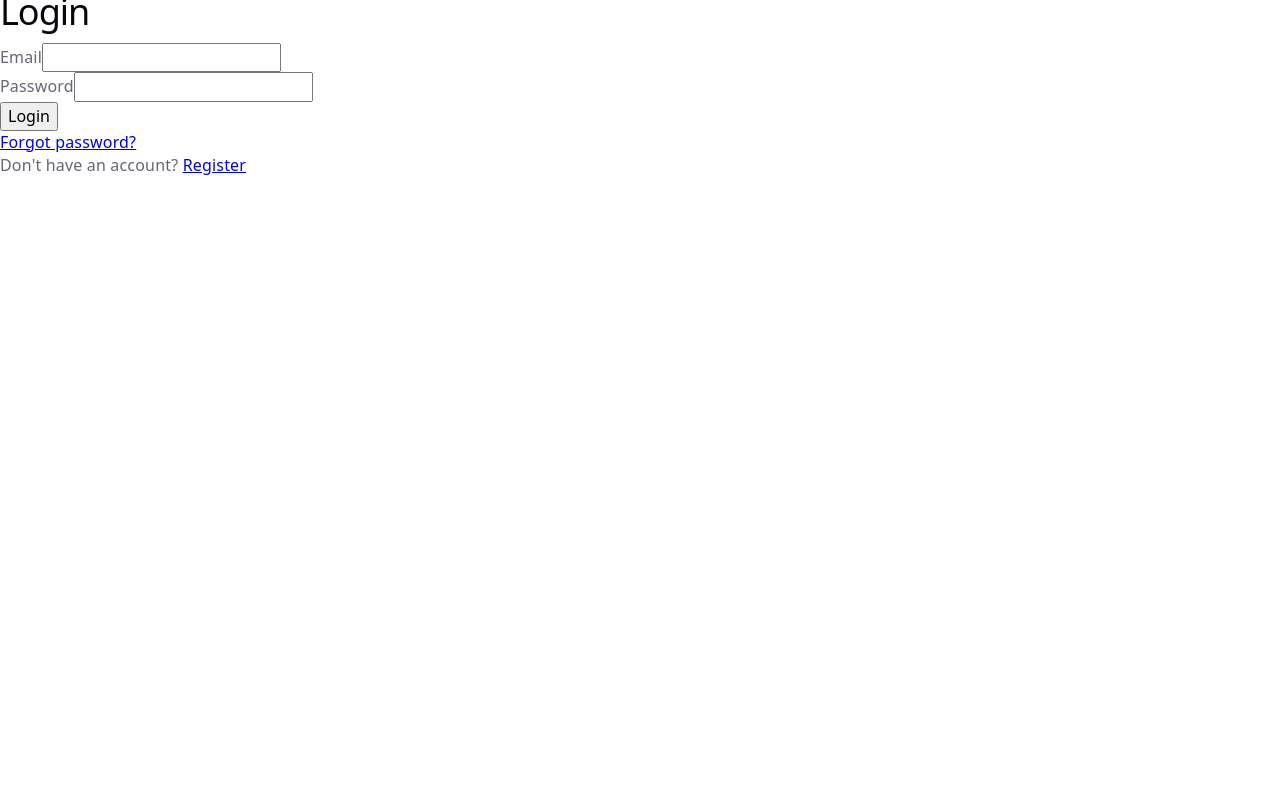
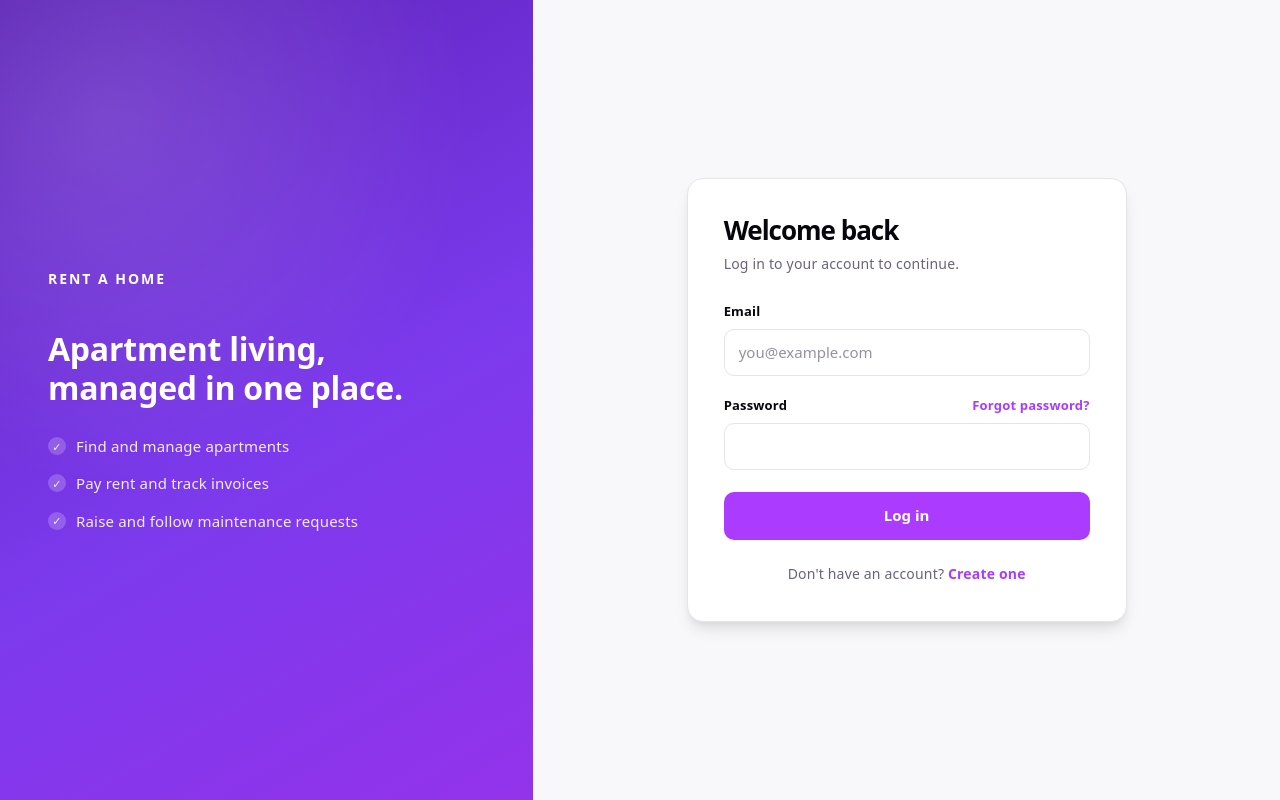
Before and after one commit to Andreaedx/apartment-management-frontend, a React (Vite) app: page /login in a window 1280 px wide. Built offline with nearby package versions, Linux system fonts and the light colour scheme.

Commit message:
feat: styled login and register pages with shared auth layout

```diff
--- /dev/null
+++ b/src/components/layout/AuthLayout.jsx
@@ -0,0 +1,36 @@
+// Shared two-column layout for the authentication pages
+const AuthLayout = ({ title, subtitle, children }) => {
+  return (
+    <div className="auth-layout">
+      <aside className="auth-brand">
+        <div className="auth-brand-inner">
+          <span className="auth-brand-logo">RENT A HOME</span>
+
+          <h2 className="auth-brand-heading">
+            Apartment living, managed in one place.
+          </h2>
+
+          <ul className="auth-brand-points">
+            <li>Find and manage apartments</li>
+            <li>Pay rent and track invoices</li>
+            <li>Raise and follow maintenance requests</li>
+          </ul>
+        </div>
+      </aside>
+
+      <main className="auth-main">
+        <div className="auth-card">
+          <header className="auth-card-header">
+            <h1>{title}</h1>
+
+            {subtitle && <p>{subtitle}</p>}
+          </header>
+
+          {children}
+        </div>
+      </main>
+    </div>
+  );
+};
+
+export default AuthLayout;
--- a/src/index.css
+++ b/src/index.css
@@ -12,6 +12,7 @@
   --accent: #aa3bff;
   --accent-bg: rgba(170, 59, 255, 0.1);
   --accent-border: rgba(170, 59, 255, 0.5);
+  --on-accent: #fff;
 
   --social-bg: rgba(244, 243, 236, 0.5);
 
@@ -55,6 +56,7 @@
     --accent: #c084fc;
     --accent-bg: rgba(192, 132, 252, 0.15);
     --accent-border: rgba(192, 132, 252, 0.5);
+    --on-accent: #16171d;
 
     --social-bg: rgba(47, 48, 58, 0.5);
 
@@ -987,7 +989,7 @@ code {
 .manager-requests-approve {
   background: var(--accent);
   border-color: var(--accent);
-  color: #fff;
+  color: var(--on-accent);
 }
 
 .manager-requests-reject {
@@ -1000,3 +1002,345 @@ code {
   opacity: 0.5;
   cursor: not-allowed;
 }
+
+/* =========================================
+   AUTH PAGES (login, register)
+========================================= */
+
+.auth-layout {
+  display: grid;
+  grid-template-columns: minmax(320px, 5fr) 7fr;
+  min-height: 100vh;
+  background: var(--bg-secondary);
+}
+
+/* Brand panel uses fixed deep purples so white text stays readable in both themes */
+.auth-brand {
+  display: flex;
+  align-items: center;
+  padding: 48px;
+  background:
+    radial-gradient(circle at 20% 15%, rgba(255, 255, 255, 0.14), transparent 45%),
+    linear-gradient(150deg, #5b21b6 0%, #7c3aed 55%, #9333ea 100%);
+  color: #fff;
+}
+
+.auth-brand-inner {
+  max-width: 380px;
+}
+
+.auth-brand-logo {
+  display: inline-block;
+  margin-bottom: 40px;
+  font-size: 14px;
+  font-weight: 700;
+  letter-spacing: 0.14em;
+}
+
+.auth-brand-heading {
+  margin: 0 0 28px;
+  color: #fff;
+  font-size: 32px;
+  line-height: 1.2;
+  font-weight: 700;
+}
+
+.auth-brand-points {
+  display: grid;
+  gap: 14px;
+  margin: 0;
+  padding: 0;
+  list-style: none;
+}
+
+.auth-brand-points li {
+  position: relative;
+  padding-left: 28px;
+  color: rgba(255, 255, 255, 0.9);
+  font-size: 15px;
+}
+
+.auth-brand-points li::before {
+  content: "✓";
+  position: absolute;
+  left: 0;
+  top: 0;
+  display: inline-flex;
+  align-items: center;
+  justify-content: center;
+  width: 18px;
+  height: 18px;
+  margin-top: 2px;
+  border-radius: 50%;
+  background: rgba(255, 255, 255, 0.2);
+  font-size: 11px;
+  font-weight: 700;
+}
+
+.auth-main {
+  display: flex;
+  align-items: center;
+  justify-content: center;
+  padding: 48px 24px;
+}
+
+.auth-card {
+  width: 100%;
+  max-width: 440px;
+  padding: 36px;
+  background: var(--bg);
+  border: 1px solid var(--border);
+  border-radius: 16px;
+  box-shadow: var(--shadow);
+}
+
+.auth-card-header {
+  margin-bottom: 24px;
+}
+
+.auth-card-header h1 {
+  margin: 0 0 6px;
+  color: var(--text-h);
+  font-size: 26px;
+  font-weight: 700;
+  line-height: 1.2;
+}
+
+.auth-card-header p {
+  color: var(--text);
+  font-size: 14px;
+}
+
+.auth-form {
+  display: grid;
+  gap: 18px;
+}
+
+.auth-field {
+  display: grid;
+  gap: 6px;
+}
+
+.auth-field-row {
+  display: flex;
+  justify-content: space-between;
+  align-items: baseline;
+  gap: 12px;
+}
+
+.auth-field-grid {
+  display: grid;
+  grid-template-columns: 1fr 1fr;
+  gap: 14px;
+}
+
+.auth-field label,
+.auth-account-type legend {
+  color: var(--text-h);
+  font-size: 13px;
+  font-weight: 600;
+}
+
+.auth-field input {
+  width: 100%;
+  padding: 11px 14px;
+  border: 1px solid var(--border);
+  border-radius: 10px;
+  background: var(--bg);
+  color: var(--text-h);
+  font-size: 15px;
+  transition: border-color 0.15s ease, box-shadow 0.15s ease;
+}
+
+.auth-field input::placeholder {
+  color: var(--text);
+  opacity: 0.7;
+}
+
+.auth-field input:focus {
+  outline: none;
+  border-color: var(--accent);
+  box-shadow: 0 0 0 3px var(--accent-bg);
+}
+
+.auth-account-type {
+  margin: 0;
+  padding: 0;
+  border: none;
+}
+
+.auth-account-type legend {
+  margin-bottom: 8px;
+  padding: 0;
+}
+
+.auth-account-options {
+  display: grid;
+  grid-template-columns: 1fr 1fr;
+  gap: 10px;
+}
+
+.auth-account-option {
+  position: relative;
+  display: grid;
+  gap: 4px;
+  padding: 12px 14px;
+  border: 1px solid var(--border);
+  border-radius: 12px;
+  background: var(--bg);
+  cursor: pointer;
+  transition: border-color 0.15s ease, background 0.15s ease;
+}
+
+.auth-account-option:hover {
+  border-color: var(--accent-border);
+}
+
+.auth-account-option.selected {
+  border-color: var(--accent);
+  background: var(--accent-bg);
+}
+
+/* Keep the radio accessible to keyboards and screen readers while the card shows the state */
+.auth-account-option input {
+  position: absolute;
+  opacity: 0;
+  pointer-events: none;
+}
+
+.auth-account-option:has(input:focus-visible) {
+  box-shadow: 0 0 0 3px var(--accent-bg);
+  border-color: var(--accent);
+}
+
+.auth-account-option-title {
+  color: var(--text-h);
+  font-size: 14px;
+  font-weight: 600;
+}
+
+.auth-account-option-text {
+  color: var(--text);
+  font-size: 12px;
+  line-height: 1.4;
+}
+
+.auth-hint {
+  margin-top: 10px;
+  padding: 10px 12px;
+  border-radius: 10px;
+  background: var(--accent-bg);
+  color: var(--text-h);
+  font-size: 13px;
+  line-height: 1.45;
+}
+
+.auth-submit {
+  width: 100%;
+  margin-top: 4px;
+  padding: 12px 16px;
+  border: none;
+  border-radius: 10px;
+  background: var(--accent);
+  color: var(--on-accent);
+  font-size: 15px;
+  font-weight: 600;
+  transition: opacity 0.15s ease, transform 0.15s ease;
+}
+
+.auth-submit:hover:not(:disabled) {
+  opacity: 0.9;
+}
+
+.auth-submit:active:not(:disabled) {
+  transform: translateY(1px);
+}
+
+.auth-submit:disabled {
+  opacity: 0.6;
+  cursor: not-allowed;
+}
+
+.auth-alert {
+  margin-bottom: 18px;
+  padding: 11px 14px;
+  border-radius: 10px;
+  font-size: 14px;
+  line-height: 1.45;
+}
+
+.auth-alert-error {
+  border: 1px solid rgba(220, 38, 38, 0.35);
+  background: rgba(220, 38, 38, 0.08);
+  color: #dc2626;
+}
+
+.auth-alert-success {
+  border: 1px solid rgba(22, 163, 74, 0.35);
+  background: rgba(22, 163, 74, 0.08);
+  color: #16a34a;
+}
+
+.auth-footer {
+  margin-top: 22px;
+  color: var(--text);
+  font-size: 14px;
+  text-align: center;
+}
+
+.auth-footer a,
+.auth-link-small {
+  color: var(--accent);
+  font-weight: 600;
+  text-decoration: none;
+}
+
+.auth-footer a:hover,
+.auth-link-small:hover {
+  text-decoration: underline;
+}
+
+.auth-link-small {
+  font-size: 13px;
+}
+
+/* Tablet and phone: brand panel becomes a compact header */
+@media (max-width: 860px) {
+  .auth-layout {
+    grid-template-columns: 1fr;
+    grid-template-rows: auto 1fr;
+  }
+
+  .auth-brand {
+    padding: 24px 16px;
+  }
+
+  .auth-brand-logo {
+    margin-bottom: 8px;
+  }
+
+  .auth-brand-heading {
+    margin: 0;
+    font-size: 20px;
+  }
+
+  .auth-brand-points {
+    display: none;
+  }
+
+  .auth-main {
+    align-items: flex-start;
+    padding: 24px 16px 40px;
+  }
+
+  .auth-card {
+    padding: 24px 20px;
+  }
+}
+
+@media (max-width: 480px) {
+  .auth-field-grid,
+  .auth-account-options {
+    grid-template-columns: 1fr;
+  }
+}
--- a/src/pages/auth/Login.jsx
+++ b/src/pages/auth/Login.jsx
@@ -1,6 +1,7 @@
 import { useState } from "react";
 import { Link, useNavigate } from "react-router-dom";
 import { useAuth } from "../../context/AuthContext";
+import AuthLayout from "../../components/layout/AuthLayout";
 
 const Login = () => {
   const navigate = useNavigate();
@@ -29,12 +30,10 @@ const Login = () => {
     setError("");
 
     try {
-      const result = await login(
+      await login(
         formData.email,
         formData.password
       );
-
-      console.log("Logged in user:", result.user);
 
       navigate("/dashboard");
     } catch (error) {
@@ -47,17 +46,18 @@ const Login = () => {
   };
 
   return (
-    <div>
-      <h1>Login</h1>
-
+    <AuthLayout
+      title="Welcome back"
+      subtitle="Log in to your account to continue."
+    >
       {error && (
-        <p style={{ color: "red" }}>
+        <p className="auth-alert auth-alert-error" role="alert">
           {error}
         </p>
       )}
 
-      <form onSubmit={handleSubmit}>
-        <div>
+      <form className="auth-form" onSubmit={handleSubmit}>
+        <div className="auth-field">
           <label htmlFor="email">
             Email
           </label>
@@ -66,45 +66,52 @@ const Login = () => {
             id="email"
             name="email"
             type="email"
+            autoComplete="email"
+            placeholder="you@example.com"
             value={formData.email}
             onChange={handleChange}
             required
           />
         </div>
 
-        <div>
-          <label htmlFor="password">
-            Password
-          </label>
+        <div className="auth-field">
+          <div className="auth-field-row">
+            <label htmlFor="password">
+              Password
+            </label>
+
+            <Link className="auth-link-small" to="/forgot-password">
+              Forgot password?
+            </Link>
+          </div>
 
           <input
             id="password"
             name="password"
             type="password"
+            autoComplete="current-password"
             value={formData.password}
             onChange={handleChange}
             required
           />
         </div>
 
-        <button type="submit" disabled={loading}>
-          {loading ? "Logging in..." : "Login"}
+        <button
+          className="auth-submit"
+          type="submit"
+          disabled={loading}
+        >
+          {loading ? "Logging in..." : "Log in"}
         </button>
       </form>
 
-      <p>
-        <Link to="/forgot-password">
-          Forgot password?
+      <p className="auth-footer">
+        Don't have an account?{" "}
+        <Link to="/register">
+          Create one
         </Link>
       </p>
-
-      <p>
-        Don't have an account?{" "}
-        <Link to="/register">
-          Register
-        </Link>
-      </p>
-    </div>
+    </AuthLayout>
   );
 };
 
--- a/src/pages/auth/Register.jsx
+++ b/src/pages/auth/Register.jsx
@@ -1,6 +1,7 @@
 import { useState } from "react";
 import { Link } from "react-router-dom";
 import { register } from "../../services/authService";
+import AuthLayout from "../../components/layout/AuthLayout";
 
 const Register = () => {
 
@@ -87,26 +88,32 @@ const Register = () => {
   };
 
   return (
-    <div>
-      <h1>Create Account</h1>
-
+    <AuthLayout
+      title="Create your account"
+      subtitle="Join as a tenant or as a property manager."
+    >
       {error && (
-        <p style={{ color: "red" }}>
+        <p className="auth-alert auth-alert-error" role="alert">
           {error}
         </p>
       )}
 
       {message && (
-        <p style={{ color: "green" }}>
+        <p className="auth-alert auth-alert-success" role="status">
           {message}
         </p>
       )}
 
-      <form onSubmit={handleSubmit}>
-        <fieldset>
+      <form className="auth-form" onSubmit={handleSubmit}>
+        <fieldset className="auth-account-type">
           <legend>I am registering as</legend>
 
-          <label>
+          <div className="auth-account-options">
+            <label
+              className={`auth-account-option ${
+                formData.accountType === "tenant" ? "selected" : ""
+              }`}
+            >
               <input
                 type="radio"
                 name="accountType"
@@ -114,10 +121,18 @@ const Register = () => {
                 checked={formData.accountType === "tenant"}
                 onChange={handleChange}
               />
-            {" "}A tenant
+
+              <span className="auth-account-option-title">A tenant</span>
+              <span className="auth-account-option-text">
+                Rent an apartment, pay rent, raise requests
+              </span>
             </label>
 
-          <label style={{ marginLeft: "16px" }}>
+            <label
+              className={`auth-account-option ${
+                formData.accountType === "manager" ? "selected" : ""
+              }`}
+            >
               <input
                 type="radio"
                 name="accountType"
@@ -125,11 +140,18 @@ const Register = () => {
                 checked={formData.accountType === "manager"}
                 onChange={handleChange}
               />
-            {" "}A property manager
+
+              <span className="auth-account-option-title">
+                A property manager
+              </span>
+              <span className="auth-account-option-text">
+                List properties and manage tenants
+              </span>
             </label>
+          </div>
 
           {formData.accountType === "manager" && (
-            <p style={{ fontSize: "13px", marginTop: "6px" }}>
+            <p className="auth-hint">
               Manager accounts need admin approval. You can log in
               after verifying your email, and you'll get manager
               access once an admin approves your request.
@@ -137,70 +159,82 @@ const Register = () => {
           )}
         </fieldset>
 
-        <div>
-          <label htmlFor="name">Full Name</label>
+        <div className="auth-field">
+          <label htmlFor="name">Full name</label>
 
           <input
             id="name"
             name="name"
             type="text"
+            autoComplete="name"
             value={formData.name}
             onChange={handleChange}
             required
           />
         </div>
 
-        <div>
+        <div className="auth-field">
           <label htmlFor="email">Email</label>
 
           <input
             id="email"
             name="email"
             type="email"
+            autoComplete="email"
+            placeholder="you@example.com"
             value={formData.email}
             onChange={handleChange}
             required
           />
         </div>
 
-        <div>
+        <div className="auth-field-grid">
+          <div className="auth-field">
             <label htmlFor="password">Password</label>
 
             <input
               id="password"
               name="password"
               type="password"
+              autoComplete="new-password"
+              placeholder="At least 6 characters"
               value={formData.password}
               onChange={handleChange}
               required
             />
           </div>
 
-        <div>
+          <div className="auth-field">
             <label htmlFor="confirmPassword">
-            Confirm Password
+              Confirm password
             </label>
 
             <input
               id="confirmPassword"
               name="confirmPassword"
               type="password"
+              autoComplete="new-password"
               value={formData.confirmPassword}
               onChange={handleChange}
               required
             />
           </div>
+        </div>
 
-        <button type="submit" disabled={loading}>
-          {loading ? "Creating account..." : "Register"}
+        <button
+          className="auth-submit"
+          type="submit"
+          disabled={loading}
+        >
+          {loading ? "Creating account..." : "Create account"}
         </button>
       </form>
 
-      <p>
+      <p className="auth-footer">
         Already have an account?{" "}
-        <Link to="/login">Login</Link>
+        <Link to="/login">Log in</Link>
       </p>
-    </div>
+    </AuthLayout>
   );
 };
 
```
Lines whose indentation alone changed are shown as unchanged.
